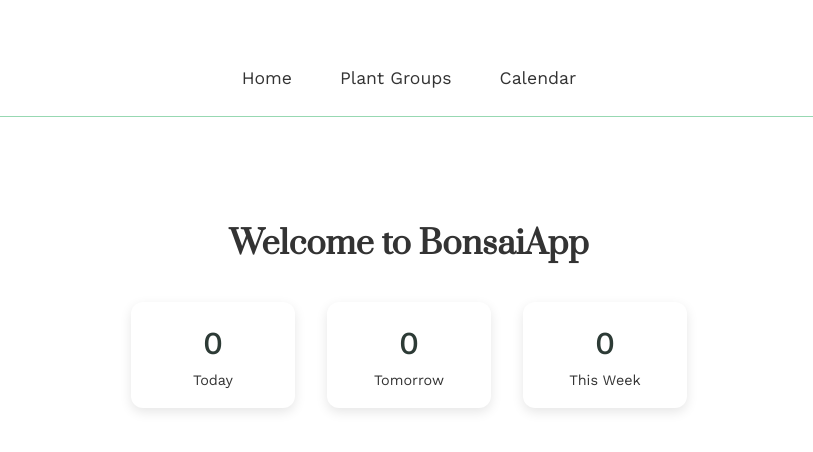
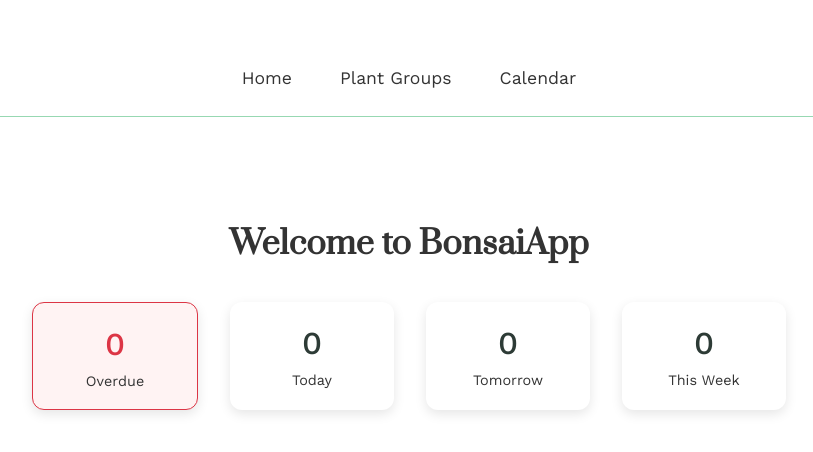
Before and after one commit to IronDingo/AmunBonsai-app, a React (Create React App) app: page / in a window 1280 px wide. Shown: the top 452 px of the page, without its empty margins (231-1044 px from the left). Built offline with nearby package versions, Linux system fonts and the light colour scheme.

Commit message:
Home page sweetened 2

```diff
--- a/src/components/Calendar/TaskForm.tsx
+++ b/src/components/Calendar/TaskForm.tsx
@@ -24,7 +24,9 @@
             plantId: taskData.plantId,
             type: taskData.type,
             date: selectedDate,
-            notes: taskData.notes
+            notes: taskData.notes,
+            completed: editTask?.completed || false,
+            completedAt: editTask?.completedAt || undefined
         };
         onSubmit(task);
         onClose();
--- a/src/pages/Home.tsx
+++ b/src/pages/Home.tsx
@@ -1,6 +1,6 @@
 import React from 'react';
 import { Task, PlantGroup, TaskType } from '../types/models';
-import { format, isToday, isTomorrow, isThisWeek } from 'date-fns';
+import { format, isToday, isTomorrow, isThisWeek, isPast, isFuture } from 'date-fns';
 import { TaskColors } from '../constants/taskColors';
 
 interface HomePageProps {
@@ -22,10 +22,28 @@
   const sortedTasks = [...tasks].sort((a, b) => a.date.getTime() - b.date.getTime());
 
   const groupedTasks = {
-    today: sortedTasks.filter(task => isToday(task.date)),
-    tomorrow: sortedTasks.filter(task => isTomorrow(task.date)),
-    thisWeek: sortedTasks.filter(task => isThisWeek(task.date) && !isToday(task.date) && !isTomorrow(task.date)),
-    later: sortedTasks.filter(task => !isThisWeek(task.date))
+    overdue: sortedTasks.filter(task =>
+      isPast(task.date) && !isToday(task.date) && !task.completed
+    ),
+    today: sortedTasks.filter(task =>
+      isToday(task.date) && !task.completed
+    ),
+    tomorrow: sortedTasks.filter(task =>
+      isTomorrow(task.date) && !task.completed
+    ),
+    thisWeek: sortedTasks.filter(task =>
+      isThisWeek(task.date) &&
+      isFuture(task.date) &&
+      !isToday(task.date) &&
+      !isTomorrow(task.date) &&
+      !task.completed
+    ),
+    upcoming: sortedTasks.filter(task =>
+      !isThisWeek(task.date) &&
+      isFuture(task.date) &&
+      !task.completed
+    ),
+    completed: sortedTasks.filter(task => task.completed),
   };
 
   const renderTaskGroup = (tasks: Task[], title: string) => {
@@ -75,6 +93,10 @@
       <div className="home-header">
         <h1>Welcome to BonsaiApp</h1>
         <div className="task-summary">
+          <div className="summary-card overdue">
+            <span className="count">{groupedTasks.overdue.length}</span>
+            <span className="label">Overdue</span>
+          </div>
           <div className="summary-card">
             <span className="count">{groupedTasks.today.length}</span>
             <span className="label">Today</span>
@@ -91,10 +113,17 @@
       </div>
 
       <div className="tasks-container">
+        {groupedTasks.overdue.length > 0 && (
+          <div className="overdue-warning">
+            ⚠️ You have {groupedTasks.overdue.length} overdue tasks
+          </div>
+        )}
+        {renderTaskGroup(groupedTasks.overdue, "Overdue Tasks")}
         {renderTaskGroup(groupedTasks.today, "Today's Tasks")}
         {renderTaskGroup(groupedTasks.tomorrow, "Tomorrow's Tasks")}
         {renderTaskGroup(groupedTasks.thisWeek, "This Week")}
-        {renderTaskGroup(groupedTasks.later, "Upcoming")}
+        {renderTaskGroup(groupedTasks.upcoming, "Upcoming")}
+        {renderTaskGroup(groupedTasks.completed, "Completed Tasks")}
       </div>
     </div>
   );
--- a/src/styles/app.css
+++ b/src/styles/app.css
@@ -802,6 +802,26 @@
   font-size: 0.9rem;
 }
 
+.summary-card.overdue {
+  background: #fff3f3;
+  border: 1px solid #dc3545;
+}
+
+.summary-card.overdue .count {
+  color: #dc3545;
+}
+
+.overdue-warning {
+  background: #fff3f3;
+  color: #dc3545;
+  padding: 1rem;
+  border-radius: 8px;
+  margin-bottom: 1rem;
+  text-align: center;
+  font-weight: 500;
+  animation: pulse 2s infinite;
+}
+
 .task-group {
   margin-bottom: 2rem;
   background: white;
@@ -815,6 +835,11 @@
   margin-bottom: 1rem;
   color: var(--primary);
   font-size: 1.2rem;
+}
+
+.task-group:first-child .home-task-card {
+  border-left-color: #dc3545;
+  background: #fff3f3;
 }
 
 .home-task-card {
@@ -891,3 +916,9 @@
   background: #dc3545;
   color: white;
 }
+
+@keyframes pulse {
+  0% { opacity: 1; }
+  50% { opacity: 0.8; }
+  100% { opacity: 1; }
+}
--- a/src/types/models.ts
+++ b/src/types/models.ts
@@ -27,6 +27,8 @@
     type: TaskType;
     date: Date;
     notes?: string;
+    completed: boolean;
+    completedAt?: Date;
 }
 
 export enum TaskType {
@@ -41,10 +43,13 @@
 // Add serialize/deserialize helpers
 export const serializeTask = (task: Task): any => ({
     ...task,
-    date: task.date.toISOString()
+    date: task.date.toISOString(),
+    completedAt: task.completedAt?.toISOString()
 });
 
 export const deserializeTask = (data: any): Task => ({
     ...data,
-    date: new Date(data.date)
+    date: new Date(data.date),
+    completedAt: data.completedAt ? new Date(data.completedAt) : undefined,
+    completed: !!data.completed
 });
```
Also changed, not shown: src/components/Tasks/TaskForm.tsx (+5 -3 lines).
